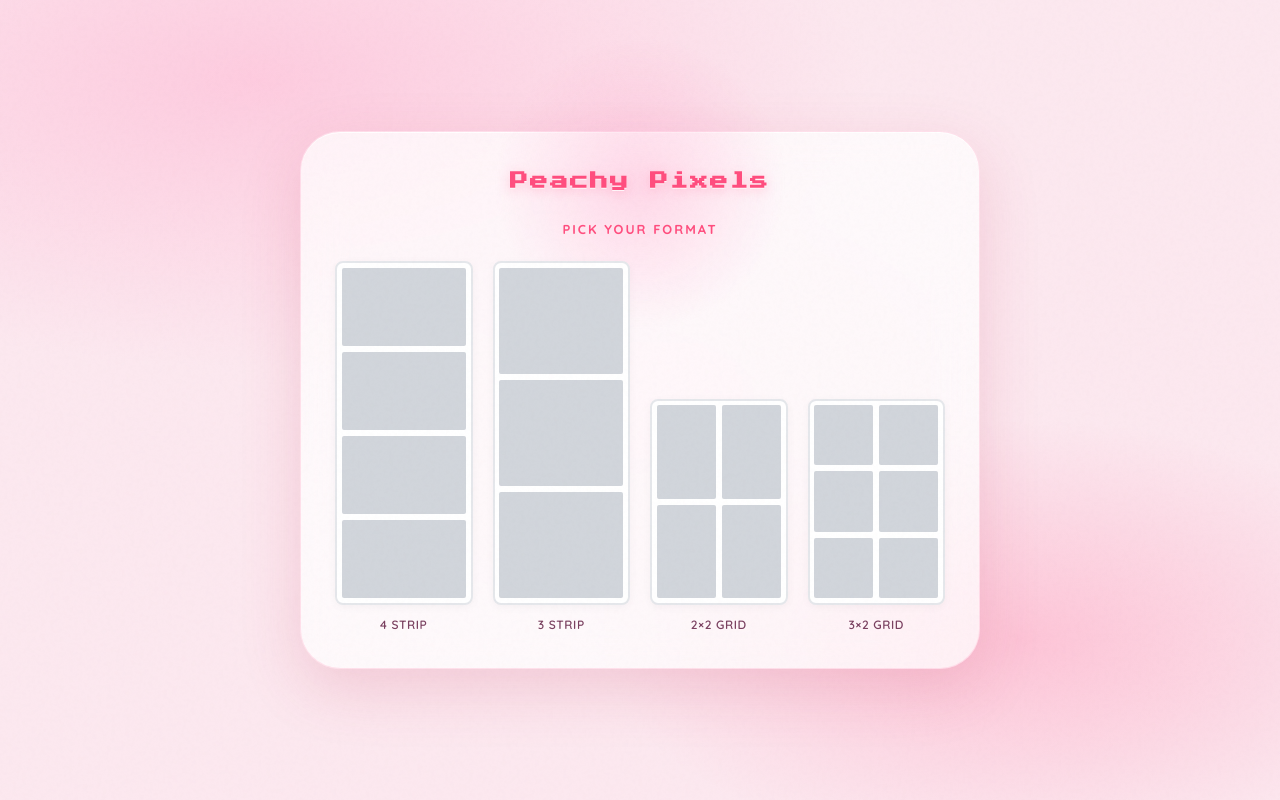
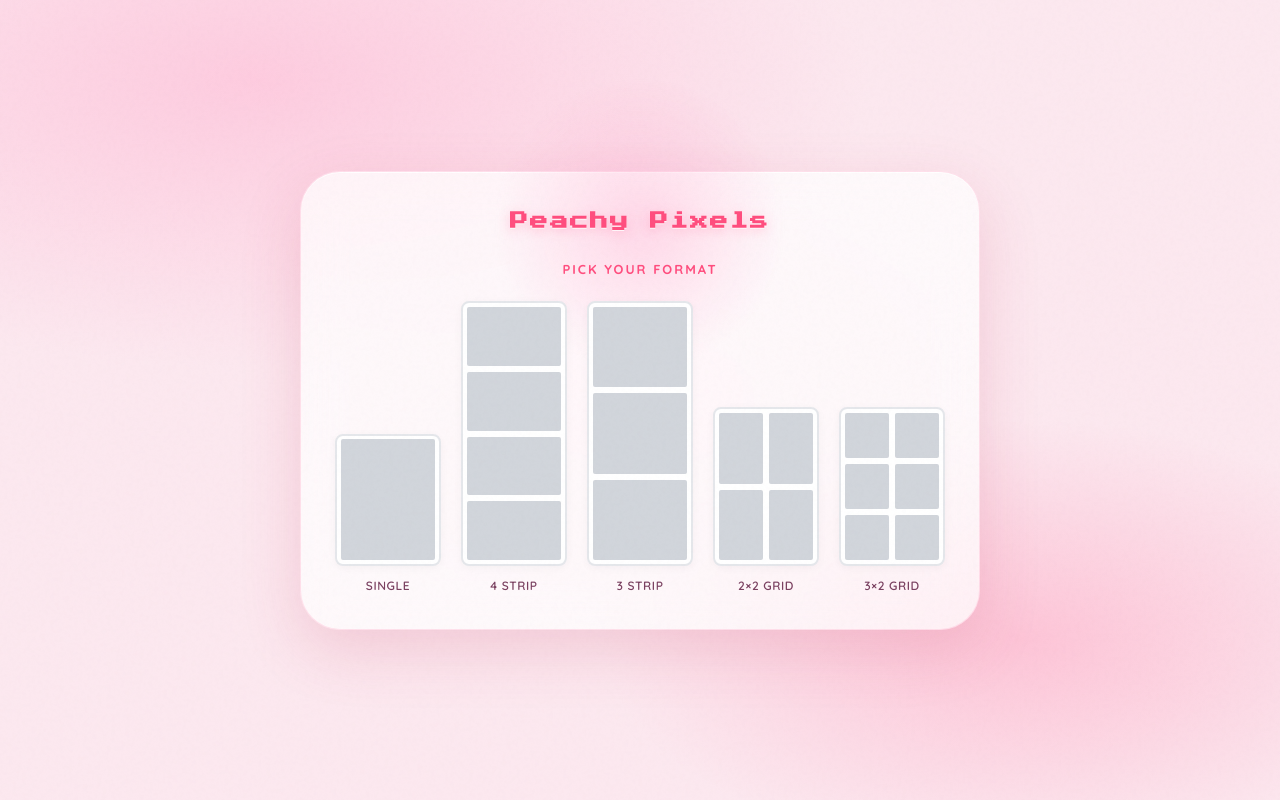
Before and after one commit to tasha404/peachypixels, a React (Create React App) app: page / in a window 1280 px wide. Built offline with nearby package versions, Linux system fonts and the light colour scheme; a web font is replaced by a local one.

Commit message:
icon change

```diff
--- a/src/App.css
+++ b/src/App.css
@@ -553,8 +553,8 @@ button:disabled::after {
 
 .layout-picker-grid {
   display: grid;
-  grid-template-columns: repeat(4, 1fr);
-  gap: 24px;
+  grid-template-columns: repeat(5, 1fr);
+  gap: 20px;
   align-items: end;
   width: 100%;
 }
@@ -614,6 +614,13 @@ button:disabled::after {
    proportion but let CSS grid handle rows/cols dynamically. */
 .layout-card-preview[data-cols="2"] {
   aspect-ratio: 1 / 1.5;
+}
+
+/* Single photo — one shot, so a short near-square card instead of a
+   tall strip. (data-cols="1" alone also matches the strips, so the
+   extra data-rows="1" pins this to the single format only.) */
+.layout-card-preview[data-cols="1"][data-rows="1"] {
+  aspect-ratio: 4 / 5;
 }
 
 .layout-card-preview-inner {
--- a/src/App.js
+++ b/src/App.js
@@ -466,6 +466,7 @@ function App() {
   };
 
   const getPhotoCount = () => {
+    if (layout === "single") return 1;
     if (layout === "strip3") return 3;
     if (layout === "grid3x2") return 6;
     return 4;
@@ -779,7 +780,9 @@ const displayWidth = window.innerWidth < 768
         let x = padding;
         let y = padding;
 
-        if (layout === "strip4" || layout === "strip3") {
+        if (layout === "strip4" || layout === "strip3" || layout === "single") {
+          // Single = one photo; strips = a vertical stack. Same math,
+          // single just has a single row (i is always 0).
           x = padding;
           y = padding + i * (drawH + padding);
         } else if (layout === "grid2x2" || layout === "grid3x2") {
@@ -840,7 +843,7 @@ const displayWidth = window.innerWidth < 768
       <h1>Peachy Pixels</h1>
 
       {screen !== "home" && (
-        <div className="home-icon" onClick={goHome}>🏠</div>
+        <div className="home-icon" onClick={goHome}>合</div>
       )}
 
       {/* ── HOME SCREEN ────────────────────────────────────────────── */}
@@ -849,6 +852,7 @@ const displayWidth = window.innerWidth < 768
           <p className="layout-picker-title">Pick your format</p>
           <div className="layout-picker-grid">
             {[
+              { key: "single",  label: "Single",    rows: 1, cols: 1 },
               { key: "strip4",  label: "4 Strip",   rows: 4, cols: 1 },
               { key: "strip3",  label: "3 Strip",   rows: 3, cols: 1 },
               { key: "grid2x2", label: "2×2 Grid",  rows: 2, cols: 2 },
@@ -860,7 +864,7 @@ const displayWidth = window.innerWidth < 768
                 onClick={() => { setLayout(key); setScreen("camera"); }}
                 aria-label={label}
               >
-                <div className="layout-card-preview" data-cols={cols}>
+                <div className="layout-card-preview" data-cols={cols} data-rows={rows}>
                   <div
                     className="layout-card-preview-inner"
                     style={{
@@ -977,7 +981,9 @@ const displayWidth = window.innerWidth < 768
 
             {/* Sticker picker — only Bubbles and Guinzly are offered here.
                 The full set (Heart/Star/Nailong) is still available
-                afterward on the result screen. */}
+                afterward on the result screen. Locked once a capture
+                session is running so the per-frame bake can't be
+                switched out mid-shoot. */}
             <div className="camera-sticker-menu">
               {stickerOptions
                 .filter(({ key }) => cameraOnlyStickerKeys.has(key))
@@ -986,7 +992,7 @@ const displayWidth = window.innerWidth < 768
                     key={label}
                     title={label}
                     onClick={() => {
-          if (isCapturing) return;                       // locked once Start is pressed
+                      if (isCapturing) return; // locked once Start is pressed
                       setSelectedSticker(selectedSticker === key ? null : key);
                     }}
                     className={
```
Lines whose indentation alone changed are shown as unchanged.
